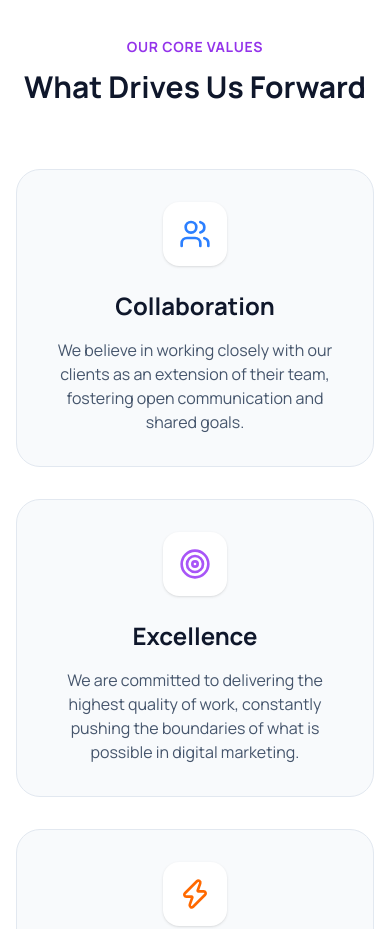
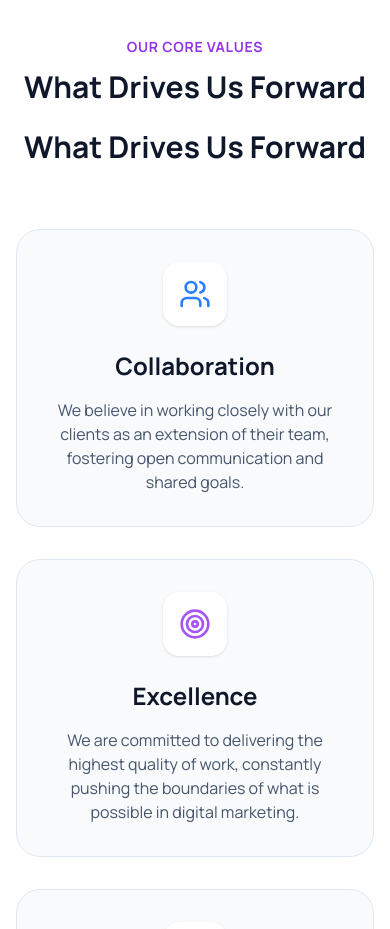
Before and after one commit to janibasha15shaik-code/Momentrix, a React (Vite) app: page /about in a window 390 px wide. Shown: the part 1180-2109 px from the top of the page. Built offline with nearby package versions, Linux system fonts and the light colour scheme.

Commit message:
Update About.tsx

```diff
--- a/src/pages/About.tsx
+++ b/src/pages/About.tsx
@@ -89,6 +89,7 @@ const About: React.FC = () => {
           <div className="text-center max-w-3xl mx-auto mb-16">
             <h2 className="text-sm font-bold text-primary-600 tracking-wider uppercase mb-3">Our Core Values</h2>
             <h3 className="text-3xl md:text-5xl font-bold mb-6">What Drives Us Forward</h3>
+            <h3 className="text-3xl md:text-5xl font-bold mb-6">What Drives Us Forward</h3>
           </div>
 
           <div className="grid grid-cols-1 md:grid-cols-3 gap-8">
```
